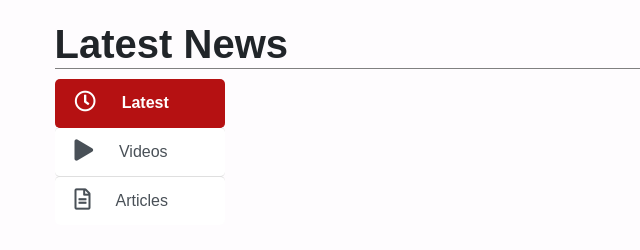
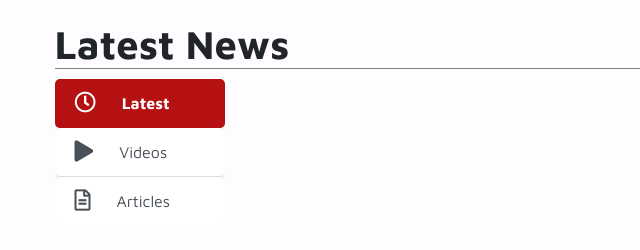
Before and after one commit to JeromeCohen/ign, a plain HTML site: page front-end/index.html in a window 1280 px wide. Shown: the full height of the page, 0-640 px from the left. Drawn offline with nearby package versions, Linux system fonts and the light colour scheme.

```diff
--- a/front-end/style.css
+++ b/front-end/style.css
@@ -1,6 +1,7 @@
+@import url('https://fonts.googleapis.com/css?family=Maven+Pro:400,700');
 body {
   overflow-x: hidden;
-  font-family: 'ars-maquette-web',sans-serif;
+  font-family: 'Maven Pro', sans-serif;
   background-color: #fefcfe
 }
 
```
